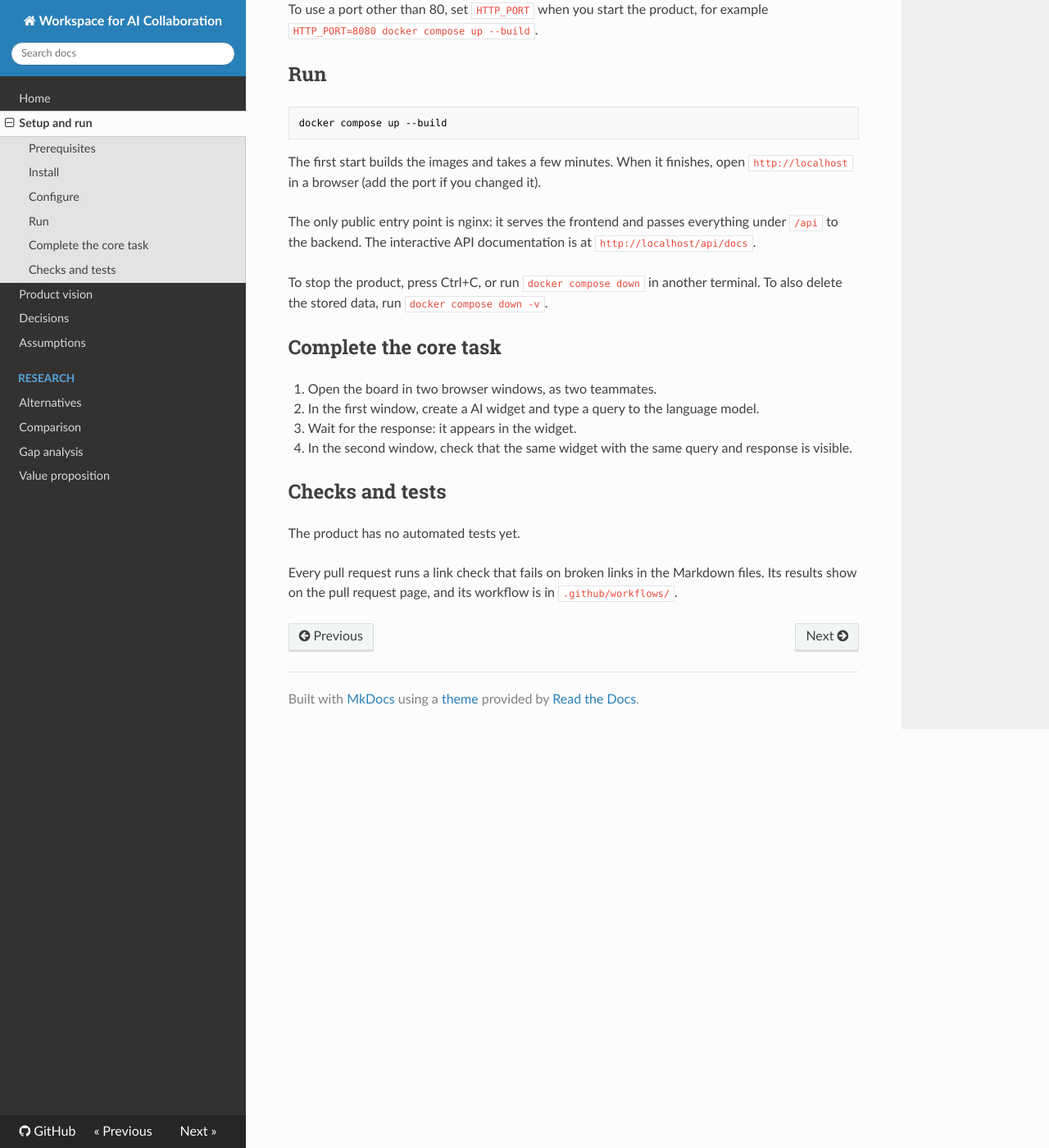
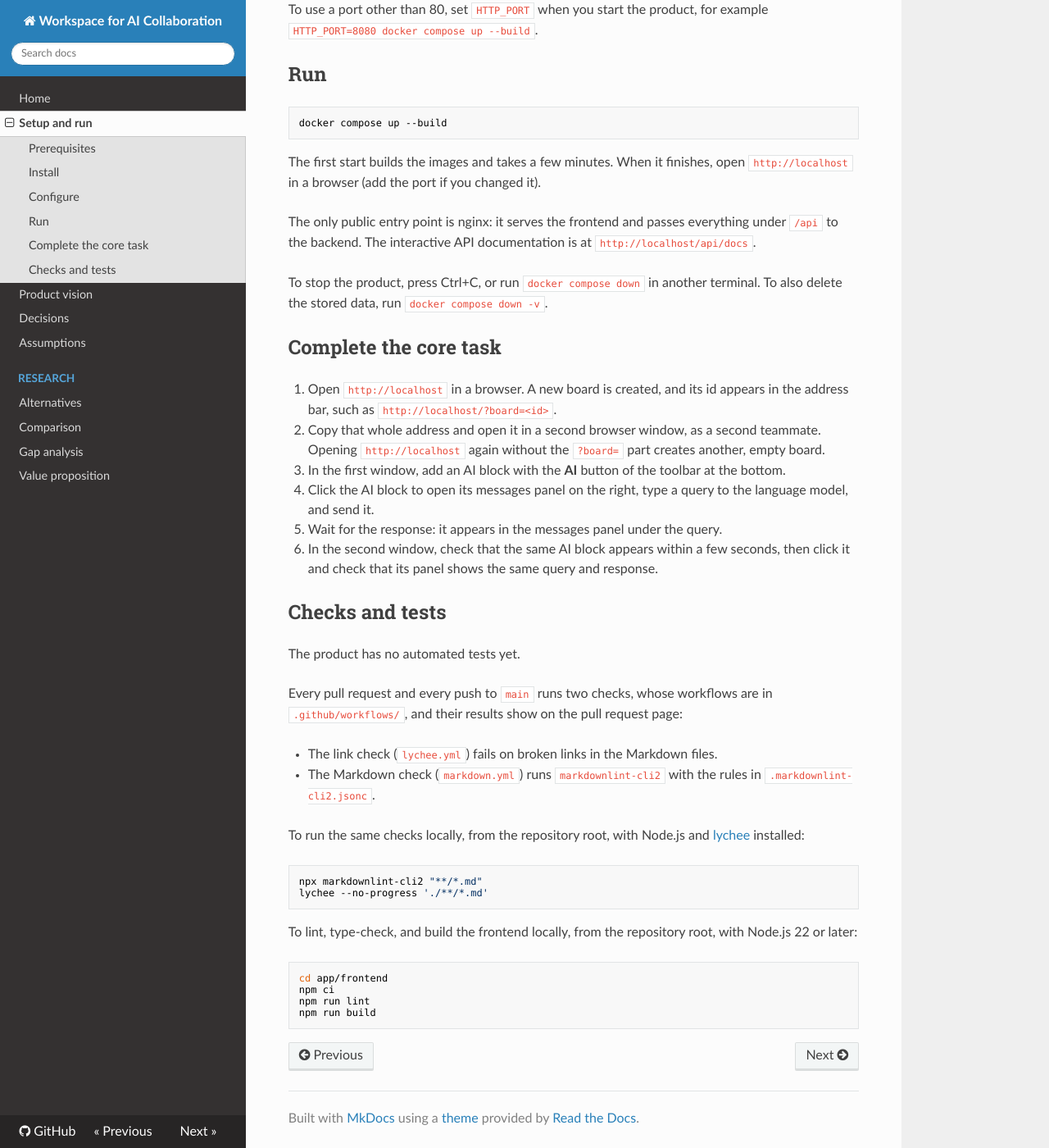
Before and after one commit to WellMadeTeam/workspace-ai-03, an MkDocs documentation site: the page built from docs/setup.md, in a window 1280 px wide and 1400 px high, scrolled down 945 px. Shown: the whole window at 82% size. Built offline with MkDocs 1.6.1, drawn with Linux system fonts in a browser that asks for light colours; nearby versions of some CDN libraries.

Commit message:
docs: clarify setup.md

````diff
--- a/docs/setup.md
+++ b/docs/setup.md
@@ -52,13 +52,34 @@
 
 ## Complete the core task
 
-1. Open the board in two browser windows, as two teammates.
-2. In the first window, create a AI widget and type a query to the language model.
-3. Wait for the response: it appears in the widget.
-4. In the second window, check that the same widget with the same query and response is visible.
+1. Open `http://localhost` in a browser. A new board is created, and its id appears in the address bar, such as `http://localhost/?board=<id>`.
+2. Copy that whole address and open it in a second browser window, as a second teammate. Opening `http://localhost` again without the `?board=` part creates another, empty board.
+3. In the first window, add an AI block with the **AI** button of the toolbar at the bottom.
+4. Click the AI block to open its messages panel on the right, type a query to the language model, and send it.
+5. Wait for the response: it appears in the messages panel under the query.
+6. In the second window, check that the same AI block appears within a few seconds, then click it and check that its panel shows the same query and response.
 
 ## Checks and tests
 
 The product has no automated tests yet.
 
-Every pull request runs a link check that fails on broken links in the Markdown files. Its results show on the pull request page, and its workflow is in `.github/workflows/`.
+Every pull request and every push to `main` runs two checks, whose workflows are in `.github/workflows/`, and their results show on the pull request page:
+
+- The link check (`lychee.yml`) fails on broken links in the Markdown files.
+- The Markdown check (`markdown.yml`) runs `markdownlint-cli2` with the rules in `.markdownlint-cli2.jsonc`.
+
+To run the same checks locally, from the repository root, with Node.js and [lychee](https://lychee.cli.rs/) installed:
+
+```bash
+npx markdownlint-cli2 "**/*.md"
+lychee --no-progress './**/*.md'
+```
+
+To lint, type-check, and build the frontend locally, from the repository root, with Node.js 22 or later:
+
+```bash
+cd app/frontend
+npm ci
+npm run lint
+npm run build
+```
````
